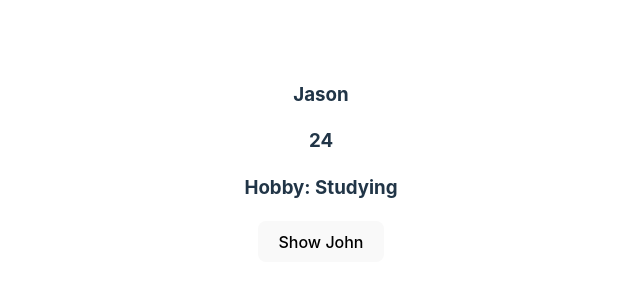
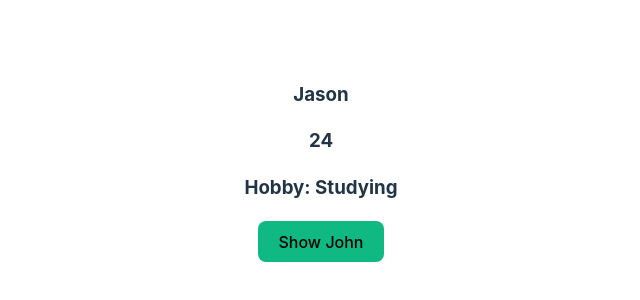
Before and after one commit to tamathecxder/freecodecamp-react-18-advanced, a React (Vite) app: page / in a window 1280 px wide. Shown: the part 238-538 px from the top of the page, without its empty margins (319-959 px from the left). Built offline with nearby package versions, Linux system fonts and the light colour scheme.

Commit message:
chore: add new style to class in index.css

```diff
--- a/src/index.css
+++ b/src/index.css
@@ -55,6 +55,25 @@ button:focus-visible {
   outline: 4px auto -webkit-focus-ring-color;
 }
 
+.btn {
+  border-radius: 8px;
+  border: 1px solid transparent;
+  padding: 0.6em 1.2em;
+  font-size: 1em;
+  font-weight: 500;
+  font-family: inherit;
+  background-color: rgb(16 185 129);
+  cursor: pointer;
+  transition: border-color 0.25s;
+}
+.btn:hover {
+  border-color: #646cff;
+}
+.btn:focus,
+.btn:focus-visible {
+  outline: 4px auto -webkit-focus-ring-color;
+}
+
 @media (prefers-color-scheme: light) {
   :root {
     color: #213547;
```
